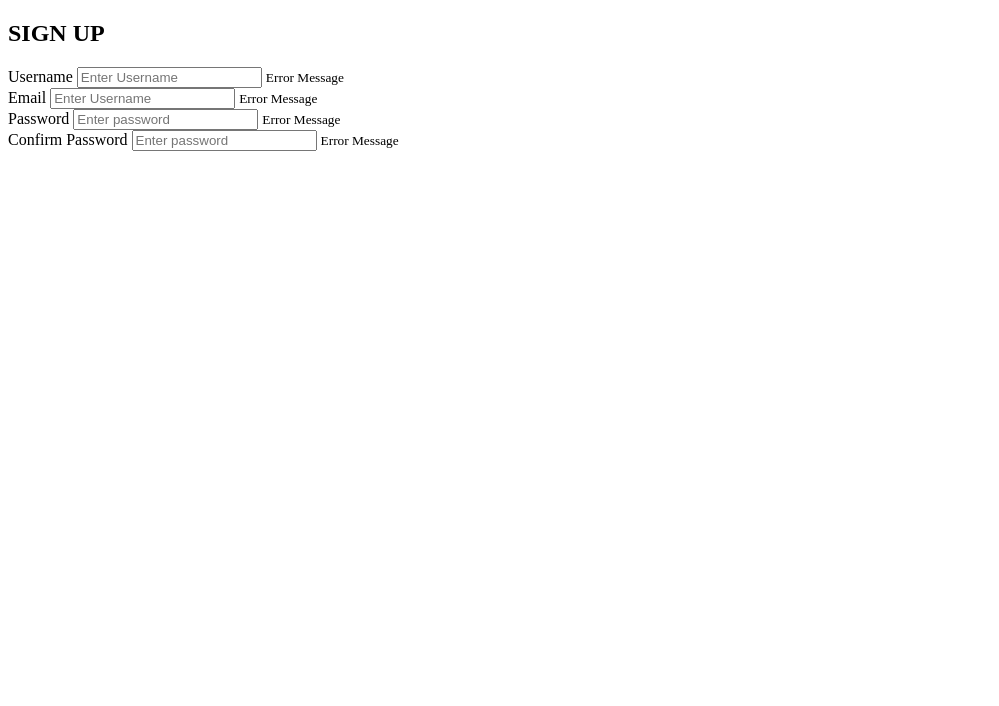
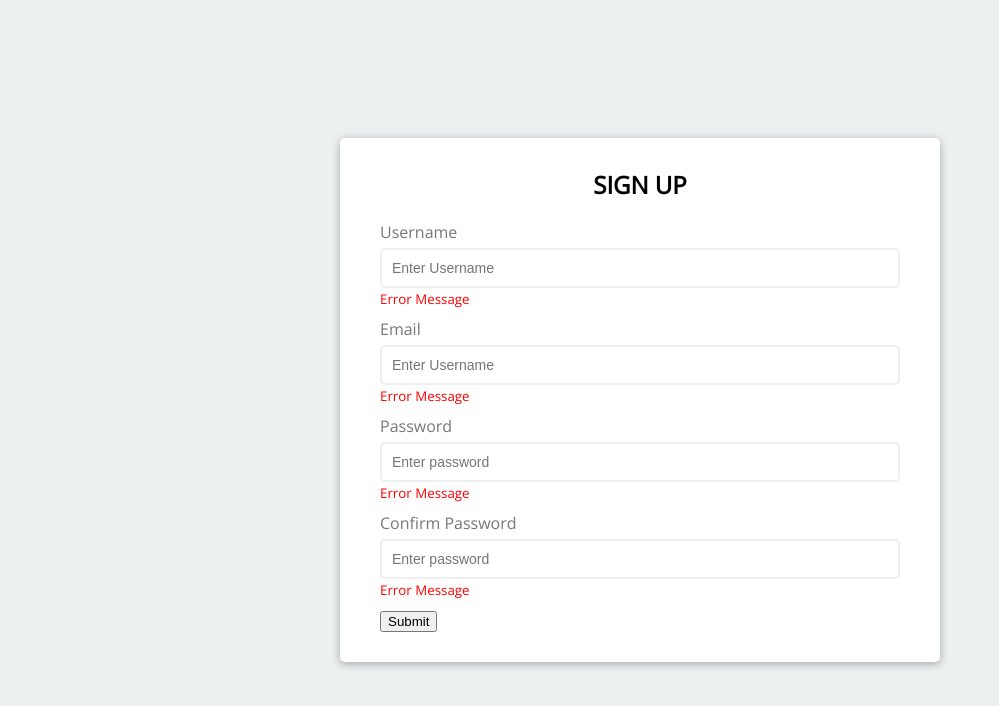
Before and after one commit to saaba94/html-form, a plain HTML site: page index.html in a window 1280 px wide. Shown: the whole page, without its empty margins (0-999 px from the left). Drawn offline with nearby package versions, Linux system fonts and the light colour scheme.

Commit message:
css page for form
completed css

```diff
--- a/index.html
+++ b/index.html
@@ -31,6 +31,7 @@
                 <input type="password" id="password2" placeholder="Enter password">
                 <small>Error Message</small>
             </div>
+            <button>Submit</button>
         </form>
     </div>
 
--- a/style.css
+++ b/style.css
@@ -0,0 +1,98 @@
+
+@import url('https://fonts.googleapis.com/css2?family=Open+Sans&display=swap');
+
+:root {
+    --success-color: green;
+    --error-color: red;
+
+}
+
+* {
+    box-sizing: border-box;
+}
+
+body {
+    background-color: #ecf0f1;
+    font-family: 'Open Sans', sans-serif;
+    display: flex;
+    align-items: center;
+    justify-content: center;
+    min-height: 100vh;
+    margin: 0;
+
+}
+
+.container {
+    background-color: white;
+    border-radius: 5px;
+    box-shadow: 0 2px 10px rgba(0,0, 0, 0.3);
+    width: 600px;
+}
+h2{
+    text-align: center;
+    margin: 0 0 20px;
+}
+.form{
+    padding: 30px 40px;
+}
+
+.form-control {
+    margin-bottom: 10px;
+    padding-bottom: 20px;
+    position: relative;
+}
+
+.form-control label {
+    color: #777;
+    display: block;
+    margin-bottom: 5px;
+}
+
+.form-control input {
+    border: 2px solid #ecf0f1;
+    border-radius: 5px;
+    display: block;
+    width: 100%;
+    padding: 10px;
+    font-size: 14px;
+}
+
+.form-control input:focus {
+    outline: 0;
+    border-color: #777;
+}
+
+.form-control.success input {
+    border-color: var(--success-color);
+
+}
+
+.form-control.error input {
+    border-color: var(--error-color);
+}
+
+.form-control small {
+    color:  var(--error-color);
+    position: absolute;
+    bottom: 0;
+    left: 0;
+    visibility: hidden;
+
+}
+
+.form-control small {
+    visibility: visible;
+}
+.form-button{
+    cursor: pointer;
+    background-color: navy;
+    border: 2px solid navy;
+    border-radius: 5px;
+    color: white;
+    display: block;
+    font-size: 16px;
+    padding: 10px;
+    margin: 20px;
+    width: 100%;
+
+}
```
